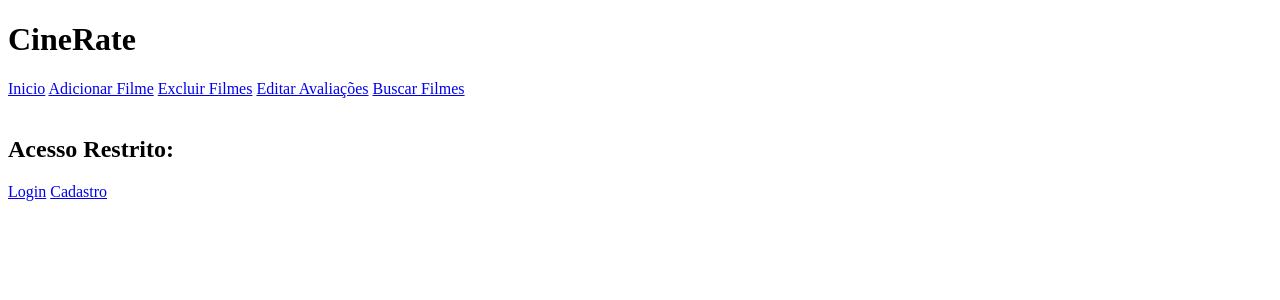
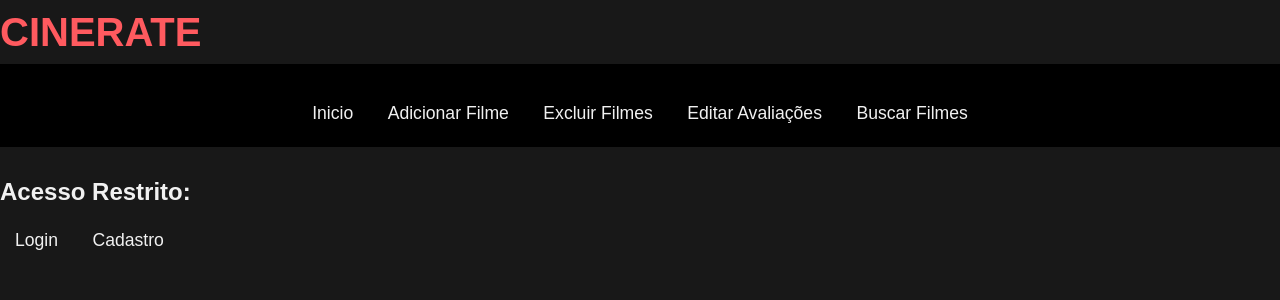
Before and after one commit to pHNeutro14/projeto-des-web-GT, a Flask app: page / in a window 1280 px wide. Shown: the top 300 px of the page. Run offline with Flask 3, Linux system fonts and the light colour scheme; parts of the project's set-up code (start-up, migrations or seed data) failed here and were passed over.

Commit message:
Criação do static css

```diff
--- /dev/null
+++ b/static/css/style.css
@@ -0,0 +1,130 @@
+* {
+    margin: 0;
+    padding: 0;
+    box-sizing: border-box;
+}
+
+body {
+    font-family: 'Arial', sans-serif;
+    background-color: #181818;
+    color: #f1f1f1;
+    line-height: 1.6;
+}
+
+header {
+    background-color: #000;
+    padding: 20px;
+    text-align: center;
+}
+
+h1 {
+    font-size: 2.5rem;
+    color: #ff5a5f;
+    text-transform: uppercase;
+    font-weight: bold;
+}
+
+nav {
+    margin-top: 15px;
+}
+
+nav a {
+    color: #f1f1f1;
+    text-decoration: none;
+    margin: 0 15px;
+    font-size: 1.1rem;
+    transition: color 0.3s ease, transform 0.3s ease;
+}
+
+nav a:hover {
+    color: #ff5a5f;
+    transform: scale(1.1);
+}
+
+#content {
+    padding: 30px;
+    text-align: center;
+}
+
+#content h2 {
+    font-size: 2rem;
+    color: #ff5a5f;
+    margin-bottom: 20px;
+}
+
+#content p {
+    font-size: 1.2rem;
+    color: #d1d1d1;
+}
+
+a.btn-link {
+    color: #ff5a5f;
+    font-weight: bold;
+    text-decoration: underline;
+}
+
+a.btn-link:hover {
+    color: #ff3a40;
+}
+
+.block {
+    display: flex;
+    justify-content: center;
+    gap: 20px;
+    margin-top: 40px;
+}
+
+.block a {
+    display: inline-block;
+    padding: 15px 30px;
+    background-color: #333;
+    border-radius: 5px;
+    color: #f1f1f1;
+    font-size: 1rem;
+    text-decoration: none;
+    text-align: center;
+    width: 200px;
+    transition: background-color 0.3s ease, transform 0.3s ease;
+}
+
+.block a:hover {
+    background-color: #ff5a5f;
+    transform: translateY(-5px);
+}
+
+footer {
+    background-color: #000;
+    color: #fff;
+    text-align: center;
+    padding: 15px;
+    margin-top: 50px;
+}
+
+footer p {
+    font-size: 1rem;
+}
+
+@media (max-width: 768px) {
+    h1 {
+        font-size: 2rem;
+    }
+
+    nav {
+        margin-top: 10px;
+    }
+
+    nav a {
+        display: block;
+        margin: 10px 0;
+        text-align: center;
+    }
+
+    .block {
+        flex-direction: column;
+        gap: 10px;
+    }
+
+    .block a {
+        width: 100%;
+    }
+}
--- a/templates/models.html
+++ b/templates/models.html
@@ -4,6 +4,7 @@
     <meta charset="UTF-8">
     <meta name="viewport" content="width=device-width, initial-scale=1.0">
     <title>{% block title %}{% endblock %}  - CineRate </title>
+    <link rel="stylesheet" href="../static/css/style.css">
 </head>
 <body>
     {% block header %}
```
